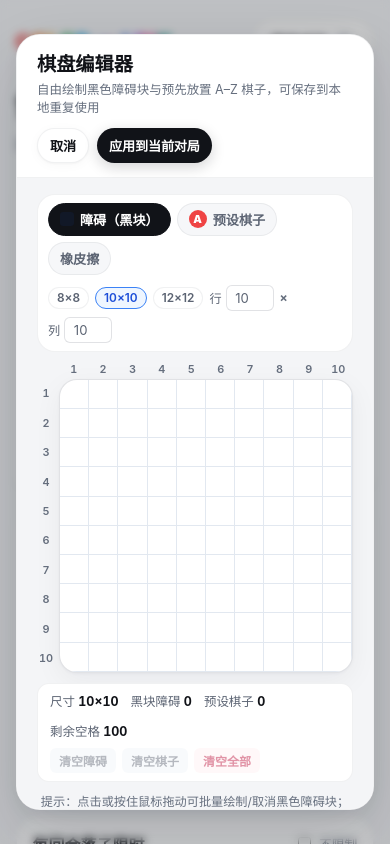
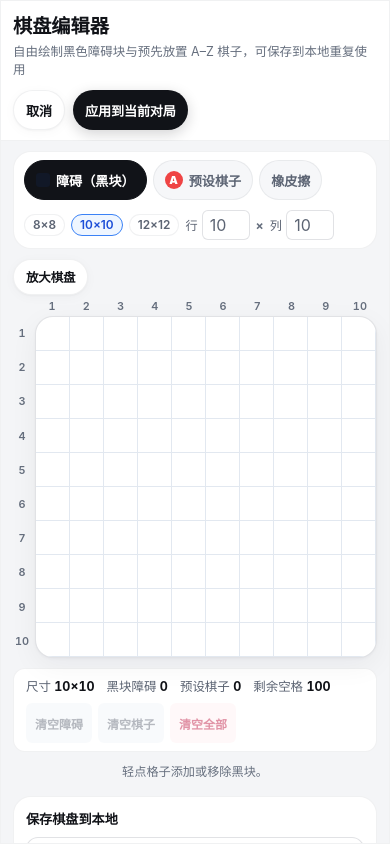
Before and after one commit to p0page/color-link, a Svelte app: page / in a window 390 px wide. Both pictures are taken after a click on the button "编辑棋盘". Shown: the top 844 px of the page. Built offline with nearby package versions, Linux system fonts and the light colour scheme.

Commit message:
Adapt Color Link for mobile and touch input

```diff
--- a/index.html
+++ b/index.html
@@ -2,7 +2,7 @@
 <html lang="zh-CN">
   <head>
     <meta charset="UTF-8" />
-    <meta name="viewport" content="width=device-width, initial-scale=1.0" />
+    <meta name="viewport" content="width=device-width, initial-scale=1.0, viewport-fit=cover" />
     <title>Color Link · 颜色连线</title>
   </head>
   <body>
--- a/src/components/BoardEditorModal.svelte
+++ b/src/components/BoardEditorModal.svelte
@@ -5,6 +5,7 @@
   import { generateId, sanitizeBlueprint } from '../lib/storage';
   import type { BoardBlueprint, CellKey, SavedBoard } from '../lib/types';
   import BoardPreview from './BoardPreview.svelte';
+  import BoardViewport from './BoardViewport.svelte';
 
   interface Props {
     initialBlueprint: BoardBlueprint;
@@ -60,6 +61,7 @@
   let tool = $state<'block' | 'piece' | 'erase'>('block');
   let selectedColorId = $state(0);
   let dragAction = $state<'block' | 'unblock' | 'erase' | null>(null);
+  let paintedOnPointerDown = false;
   let notice = $state<string | null>(null);
   let noticeTimer: ReturnType<typeof setTimeout> | null = null;
 
@@ -151,22 +153,16 @@
     }
   }
 
-  function handleCellMouseDown(event: MouseEvent, row: number, col: number) {
-    if (event.button !== 0) {
-      return;
-    }
-    event.preventDefault();
-    const key = cellKey(row, col);
-
+  function editCell(key: CellKey, allowDrag = false) {
     if (tool === 'block') {
       const shouldBlock = !blockedMap[key];
-      dragAction = shouldBlock ? 'block' : 'unblock';
+      if (allowDrag) dragAction = shouldBlock ? 'block' : 'unblock';
       setCellBlocked(key, shouldBlock);
       return;
     }
 
     if (tool === 'erase') {
-      dragAction = 'erase';
+      if (allowDrag) dragAction = 'erase';
       eraseCell(key);
       return;
     }
@@ -198,11 +194,25 @@
     };
   }
 
-  function handleCellMouseEnter(row: number, col: number) {
-    if (!dragAction) {
+  function handleCellPointerDown(event: PointerEvent, key: CellKey) {
+    paintedOnPointerDown = event.pointerType === 'mouse' && event.button === 0;
+    if (paintedOnPointerDown) {
+      event.preventDefault();
+      editCell(key, true);
+    }
+  }
+
+  function handleCellClick(event: MouseEvent, key: CellKey) {
+    if (event.detail === 0 || !paintedOnPointerDown) {
+      editCell(key);
+    }
+    paintedOnPointerDown = false;
+  }
+
+  function handleCellPointerEnter(event: PointerEvent, key: CellKey) {
+    if (event.pointerType !== 'mouse' || !(event.buttons & 1) || !dragAction) {
       return;
     }
-    const key = cellKey(row, col);
     if (dragAction === 'block') {
       setCellBlocked(key, true);
     } else if (dragAction === 'unblock') {
@@ -217,7 +227,7 @@
     eraseCell(cellKey(row, col));
   }
 
-  function handleWindowMouseUp() {
+  function stopPainting() {
     dragAction = null;
   }
 
@@ -278,7 +288,7 @@
   }
 </script>
 
-<svelte:window onmouseup={handleWindowMouseUp} />
+<svelte:window onpointerup={stopPainting} onpointercancel={stopPainting} onblur={stopPainting} />
 
 <div class="modal-backdrop" role="dialog" aria-modal="true" aria-label="棋盘编辑器">
   <div class="editor-shell">
@@ -303,6 +313,7 @@
               type="button"
               class="tool-btn"
               class:active={tool === 'block'}
+              aria-pressed={tool === 'block'}
               onclick={() => (tool = 'block')}
             >
               <span class="swatch-black"></span>
@@ -312,6 +323,7 @@
               type="button"
               class="tool-btn"
               class:active={tool === 'piece'}
+              aria-pressed={tool === 'piece'}
               onclick={() => (tool = 'piece')}
             >
               <span
@@ -326,6 +338,7 @@
               type="button"
               class="tool-btn"
               class:active={tool === 'erase'}
+              aria-pressed={tool === 'erase'}
               onclick={() => (tool = 'erase')}
             >
               橡皮擦
@@ -360,6 +373,32 @@
           </div>
         </div>
 
+        {#if tool === 'piece'}
+          <div class="panel-card">
+            <div class="panel-title">选择预设棋子颜色（A–Z）</div>
+            <div class="mini-palette">
+              {#each PIECE_COLORS as color (color.id)}
+                {@const placed = colorCounts.get(color.id) ?? 0}
+                <button
+                  type="button"
+                  class="pal-item"
+                  class:selected={selectedColorId === color.id}
+                  class:full={placed >= 2}
+                  aria-pressed={selectedColorId === color.id}
+                  onclick={() => (selectedColorId = color.id)}
+                  title="{color.letter}：已预设 {placed}/2 枚"
+                >
+                  <span class="pal-dot" style="background: {color.hex}; color: {color.textColor};">
+                    {color.letter}
+                  </span>
+                  <span class="pal-count tabular">{placed}/2</span>
+                </button>
+              {/each}
+            </div>
+          </div>
+        {/if}
+
+        <BoardViewport {rows} {cols}>
         <div class="editor-board-wrap">
           <div class="col-headers" style="grid-template-columns: 22px repeat({cols}, minmax(0, 1fr));">
             <div></div>
@@ -375,9 +414,10 @@
               {/each}
             </div>
 
+            <div class="editor-stage" style="aspect-ratio: {cols} / {rows};">
             <div
               class="editor-grid"
-              style="aspect-ratio: {cols} / {rows}; grid-template-columns: repeat({cols}, minmax(0, 1fr)); grid-template-rows: repeat({rows}, minmax(0, 1fr));"
+              style="grid-template-columns: repeat({cols}, minmax(0, 1fr)); grid-template-rows: repeat({rows}, minmax(0, 1fr));"
             >
               {#each rowIndices as row (row)}
                 {#each colIndices as col (col)}
@@ -389,8 +429,9 @@
                     class="e-cell"
                     class:blocked={isBlocked}
                     aria-label="第 {row + 1} 行第 {col + 1} 列"
-                    onmousedown={(e) => handleCellMouseDown(e, row, col)}
-                    onmouseenter={() => handleCellMouseEnter(row, col)}
+                    onpointerdown={(event) => handleCellPointerDown(event, key)}
+                    onpointerenter={(event) => handleCellPointerEnter(event, key)}
+                    onclick={(event) => handleCellClick(event, key)}
                     oncontextmenu={(e) => handleCellContextMenu(e, row, col)}
                   >
                     {#if pieceColorId !== undefined}
@@ -406,8 +447,10 @@
                 {/each}
               {/each}
             </div>
+            </div>
           </div>
         </div>
+        </BoardViewport>
 
         <div class="canvas-footer">
           <div class="stats tabular">
@@ -425,11 +468,11 @@
 
         <div class="tip-line">
           {#if tool === 'block'}
-            提示：点击或按住鼠标拖动可批量绘制/取消黑色障碍块；右键任意格可直接擦除。
+            轻点格子添加或移除黑块。<span class="mouse-tip">也可按住鼠标拖动批量编辑。</span>
           {:else if tool === 'piece'}
-            提示：在右侧选择字母颜色后点击空格放置预设棋子（每种颜色最多 2 枚）；再次点击同色棋子或右键可移除。
+            选好颜色后点击格子放置棋子。再次点击同色棋子可移除。
           {:else}
-            提示：点击或拖动可擦除黑块障碍或预设棋子。
+            轻点格子擦除障碍或棋子。<span class="mouse-tip">也可按住鼠标拖动批量擦除。</span>
           {/if}
         </div>
 
@@ -439,31 +482,6 @@
       </section>
 
       <aside class="side-pane">
-        <div class="panel-card">
-          <div class="panel-title">选择预设棋子颜色（A–Z）</div>
-          <div class="mini-palette">
-            {#each PIECE_COLORS as color (color.id)}
-              {@const placed = colorCounts.get(color.id) ?? 0}
-              <button
-                type="button"
-                class="pal-item"
-                class:selected={tool === 'piece' && selectedColorId === color.id}
-                class:full={placed >= 2}
-                onclick={() => {
-                  selectedColorId = color.id;
-                  tool = 'piece';
-                }}
-                title="{color.letter}：已预设 {placed}/2 枚"
-              >
-                <span class="pal-dot" style="background: {color.hex}; color: {color.textColor};">
-                  {color.letter}
-                </span>
-                <span class="pal-count tabular">{placed}/2</span>
-              </button>
-            {/each}
-          </div>
-        </div>
-
         <div class="panel-card">
           <div class="panel-title">保存棋盘到本地</div>
           <input
@@ -735,8 +753,15 @@
     color: var(--text-muted);
   }
 
+  .editor-stage {
+    position: relative;
+    align-self: start;
+    min-width: 0;
+  }
+
   .editor-grid {
-    width: 100%;
+    position: absolute;
+    inset: 0;
     display: grid;
     background: #ffffff;
     border: 1.5px solid var(--border-strong);
@@ -757,6 +782,7 @@
     justify-content: center;
     background: transparent;
     transition: background-color 0.08s ease;
+    touch-action: manipulation;
   }
 
   .e-cell:hover {
@@ -818,6 +844,7 @@
 
   .clear-btns {
     display: flex;
+    flex-wrap: wrap;
     gap: 6px;
   }
 
@@ -885,7 +912,7 @@
 
   .mini-palette {
     display: grid;
-    grid-template-columns: repeat(6, minmax(0, 1fr));
+    grid-template-columns: repeat(13, minmax(0, 1fr));
     gap: 5px;
   }
 
@@ -1023,4 +1050,63 @@
       grid-template-columns: 1fr;
     }
   }
+
+  @media (hover: none) {
+    .mouse-tip {
+      display: none;
+    }
+  }
+
+  @media (max-width: 680px), (hover: none) and (pointer: coarse) and (max-width: 960px) {
+    .editor-board-wrap {
+      max-width: none;
+    }
+  }
+
+  @media (max-width: 680px) {
+    .modal-backdrop {
+      padding: env(safe-area-inset-top) env(safe-area-inset-right) env(safe-area-inset-bottom) env(safe-area-inset-left);
+    }
+
+    .editor-shell {
+      height: 100%;
+      max-height: 100%;
+      border-radius: 0;
+    }
+
+    .editor-header,
+    .editor-body {
+      padding: 10px 12px;
+    }
+
+    .editor-header {
+      flex-shrink: 0;
+    }
+
+    .editor-body {
+      min-height: 0;
+      grid-template-columns: minmax(0, 1fr);
+      overscroll-behavior: contain;
+    }
+
+    .mini-palette {
+      grid-template: repeat(2, auto) / none;
+      grid-auto-flow: column;
+      grid-auto-columns: 44px;
+      overflow-x: auto;
+      padding: 3px 3px 7px;
+    }
+
+    .tool-btn,
+    .pal-item,
+    .header-actions .btn,
+    .mini-btn {
+      min-height: 40px;
+    }
+
+    .dim-field input,
+    .name-input {
+      font-size: 16px;
+    }
+  }
 </style>
--- /dev/null
+++ b/src/components/BoardViewport.svelte
@@ -0,0 +1,77 @@
+<script lang="ts">
+  import type { Snippet } from 'svelte';
+
+  let { rows, cols, children }: { rows: number; cols: number; children: Snippet } = $props();
+  let zoomed = $state(false);
+</script>
+
+<div
+  class="board-viewport"
+  class:zoomed
+  style:--fit-width="calc({60 * cols / rows}svh + 24px)"
+  style:--zoom-width="{40 * cols + 26}px"
+>
+  <div class="zoom-tools">
+    <button
+      type="button"
+      class="btn btn-ghost zoom-button"
+      aria-pressed={zoomed}
+      onclick={() => (zoomed = !zoomed)}
+    >
+      {zoomed ? '适应屏幕' : '放大棋盘'}
+    </button>
+    {#if zoomed}
+      <span>滑动查看棋盘，轻点操作</span>
+    {/if}
+  </div>
+  <div class="board-scroll">
+    <div class="board-content">
+      {@render children()}
+    </div>
+  </div>
+</div>
+
+<style>
+  .board-viewport {
+    min-width: 0;
+  }
+
+  .zoom-tools {
+    display: none;
+  }
+
+  @media (max-width: 680px), (hover: none) and (pointer: coarse) and (max-width: 960px) {
+    .zoom-tools {
+      display: flex;
+      align-items: center;
+      justify-content: space-between;
+      gap: 8px;
+      margin-bottom: 4px;
+      font-size: 0.75rem;
+      color: var(--text-secondary);
+    }
+
+    .zoom-button {
+      min-height: 36px;
+      flex-shrink: 0;
+      padding: 5px 12px;
+      font-size: 0.78rem;
+    }
+
+    .board-content {
+      width: min(100%, var(--fit-width));
+      margin-inline: auto;
+    }
+
+    .zoomed .board-scroll {
+      overflow: auto;
+      max-block-size: 55dvh;
+      border: 1px solid var(--border-subtle);
+      border-radius: var(--radius-sm);
+    }
+
+    .zoomed .board-content {
+      width: max(min(100%, var(--fit-width)), var(--zoom-width));
+    }
+  }
+</style>
--- a/src/components/RoundResultModal.svelte
+++ b/src/components/RoundResultModal.svelte
@@ -238,7 +238,7 @@
 
   .peek-bar {
     position: fixed;
-    bottom: 18px;
+    bottom: max(18px, env(safe-area-inset-bottom));
     left: 50%;
     transform: translateX(-50%);
     z-index: 45;
--- a/src/components/SetupView.svelte
+++ b/src/components/SetupView.svelte
@@ -641,8 +641,25 @@
   }
 
   @media (max-width: 720px) {
+    .setup-page {
+      padding-inline: max(14px, env(safe-area-inset-left)) max(14px, env(safe-area-inset-right));
+      padding-bottom: max(24px, env(safe-area-inset-bottom));
+    }
+
     .form-grid {
       grid-template-columns: 1fr;
+    }
+
+    input[type='number'],
+    input[type='text'] {
+      font-size: 16px;
+      min-height: 44px;
+    }
+
+    .chip,
+    .editor-btn,
+    .reset-link {
+      min-height: 36px;
     }
 
     .setup-footer {
```
Also changed, not shown: src/App.svelte (+98 -7 lines), src/components/BoardCanvas.svelte (+15 -5 lines), src/components/ColorPalette.svelte (+37 -4 lines), src/components/MatchHistoryModal.svelte (+19 -1 lines), src/components/VerifyPanel.svelte (+17 -2 lines).
